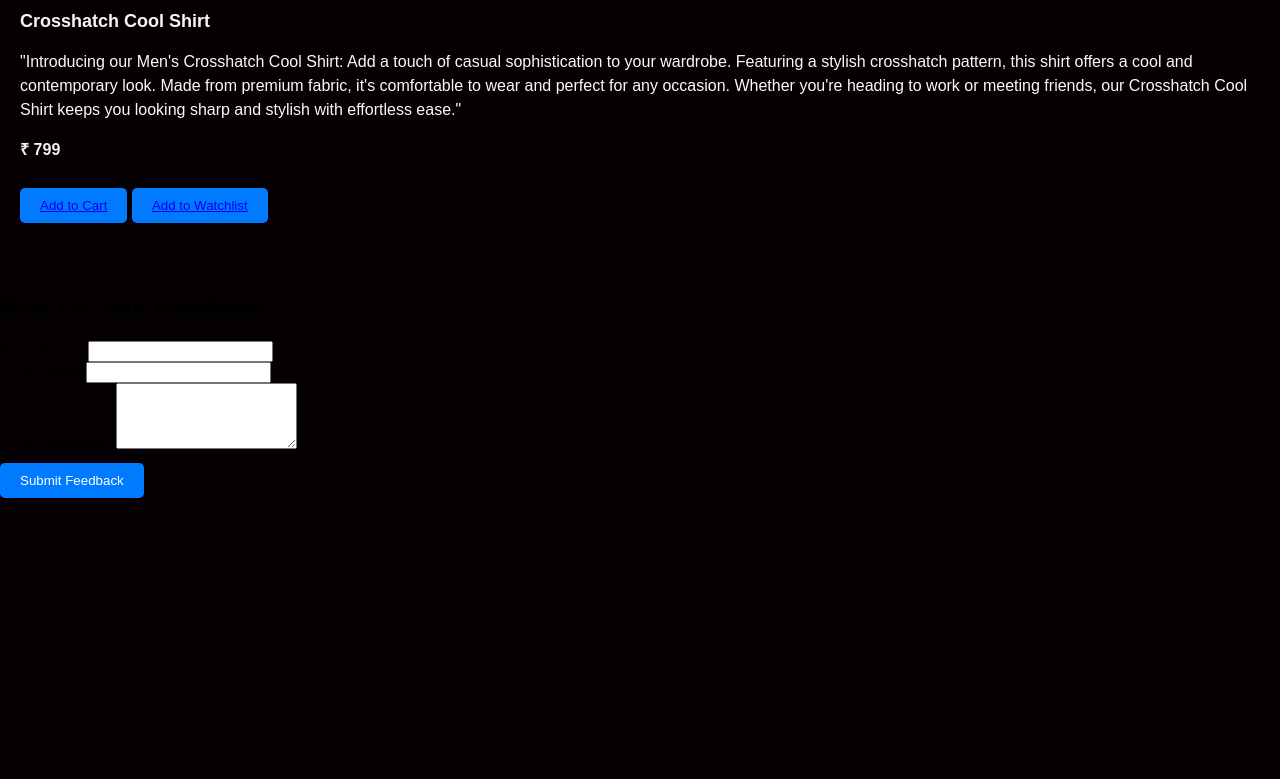
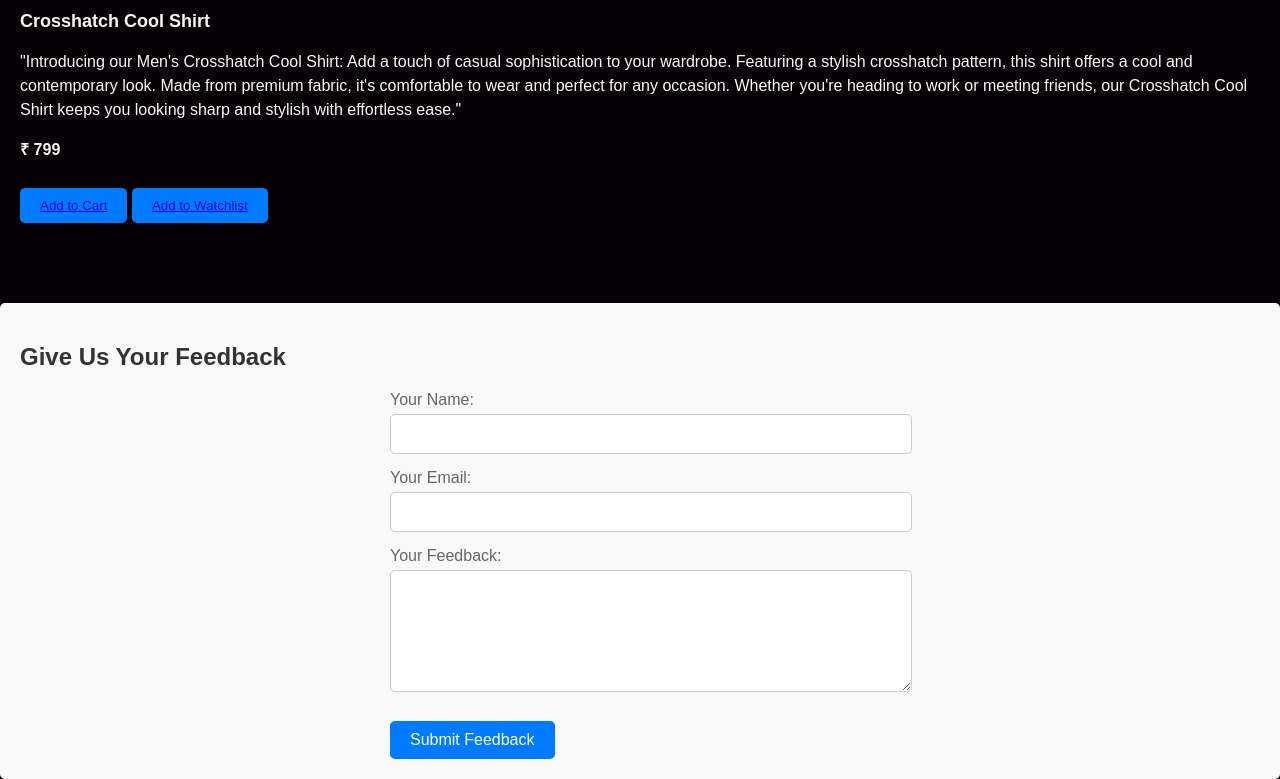
Before and after one commit to binitworld/Shop-Sphere, a plain HTML site: page male.html in a window 1280 px wide. Shown: the part 5748-6527 px from the top of the page. Before the commit the page ends 6246 px from the top, so only its background shows below. Drawn offline with Linux system fonts and the light colour scheme.

Commit message:
updated male css

```diff
--- a/male.css
+++ b/male.css
@@ -75,6 +75,62 @@ button {
     margin-top: 10px;
     transition: background-color 0.3s ease;
 }
+
+#feedback {
+    background-color: #f9f9f9;
+    padding: 20px;
+    margin-top: 30px;
+    border-radius: 5px;
+}
+
+#feedback h2 {
+    color: #333;
+    margin-bottom: 20px;
+}
+
+#feedback form {
+    max-width: 500px;
+    margin: 0 auto;
+}
+
+#feedback form div {
+    margin-bottom: 15px;
+}
+
+#feedback form label {
+    display: block;
+    margin-bottom: 5px;
+    color: #666;
+}
+
+#feedback form input[type="text"],
+#feedback form input[type="email"],
+#feedback form textarea {
+    width: 100%;
+    padding: 10px;
+    border: 1px solid #ccc;
+    border-radius: 5px;
+    font-size: 16px;
+}
+
+#feedback form textarea {
+    height: 100px;
+}
+
+#feedback form button[type="submit"] {
+    background-color: #007bff;
+    color: #fff;
+    border: none;
+    padding: 10px 20px;
+    font-size: 16px;
+    cursor: pointer;
+    border-radius: 5px;
+}
+
+#feedback form button[type="submit"]:hover {
+    background-color: #18cb2a;
+}
+
 /* curser upon button */
 button:hover {
     background-color: #82e508;
```
